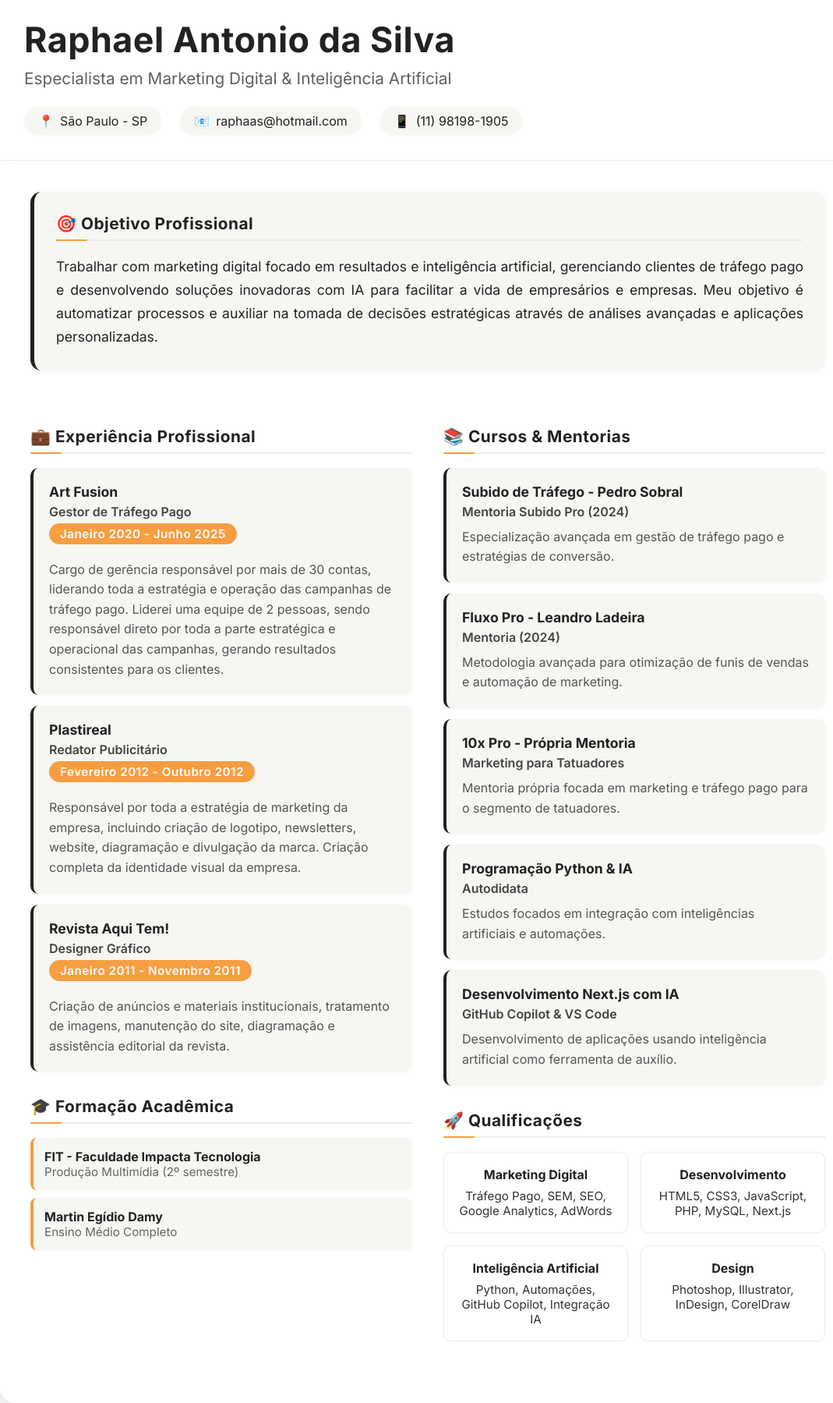
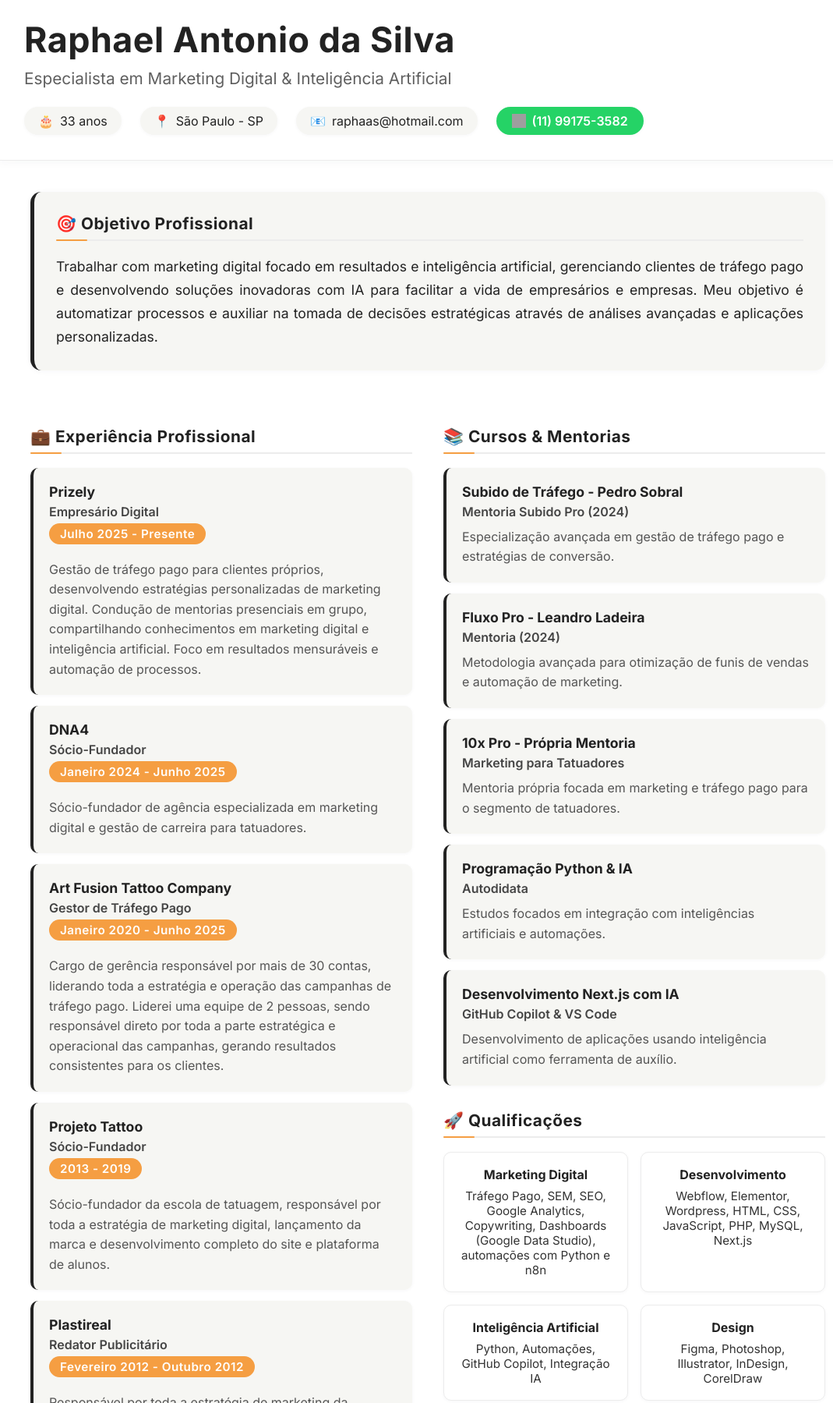
Before and after one commit to raphaelsaru/curriculo, a plain HTML site: page index.html in a window 1280 px wide. Shown: the part 80-1879 px from the top of the page at 78% size, without its empty margins (91-1160 px from the left). Drawn offline with Linux system fonts and the light colour scheme; grey boxes are pictures that could not be loaded.

Commit message:
content updated

```diff
--- a/index.html
+++ b/index.html
@@ -14,6 +14,10 @@
                 <p class="title">Especialista em Marketing Digital & Inteligência Artificial</p>
                 <div class="contact-info">
                     <div class="contact-item">
+                        <span>🎂</span>
+                        <span>33 anos</span>
+                    </div>
+                    <div class="contact-item">
                         <span>📍</span>
                         <span>São Paulo - SP</span>
                     </div>
@@ -21,10 +25,13 @@
                         <span>📧</span>
                         <span>raphaas@hotmail.com</span>
                     </div>
-                    <div class="contact-item">
-                        <span>📱</span>
-                        <span>(11) 98198-1905</span>
+                    <div class="contact-item whatsapp-btn">
+                        <a href="https://wa.me/5511991753582?text=Ol%C3%A1%20Raphael%2C%20estou%20entrando%20em%20contato%20atrav%C3%A9s%20do%20seu%20curr%C3%ADculo%20online" target="_blank" class="whatsapp-link">
+                            <img src="https://cdn.jsdelivr.net/gh/simple-icons/simple-icons/icons/whatsapp.svg" alt="WhatsApp" class="whatsapp-icon">
+                            <span>(11) 99175-3582</span>
+                        </a>
                     </div>
+
                 </div>
             </div>
         </div>
@@ -38,16 +45,38 @@
             <div class="left-column">
                 <div class="section">
                     <h2 class="section-title">💼 Experiência Profissional</h2>
-
                     <div class="experience-item">
-                        <div class="company-name">Art Fusion</div>
+                        <div class="company-name">Prizely</div>
+                        <div class="position">Empresário Digital</div>
+                        <div class="period">Julho 2025 - Presente</div>
+                        <div class="description">
+                            Gestão de tráfego pago para clientes próprios, desenvolvendo estratégias personalizadas de marketing digital. Condução de mentorias presenciais em grupo, compartilhando conhecimentos em marketing digital e inteligência artificial. Foco em resultados mensuráveis e automação de processos.
+                        </div>
+                    </div>
+                    <div class="experience-item">
+                        <div class="company-name">DNA4</div>
+                        <div class="position">Sócio-Fundador</div>
+                        <div class="period">Janeiro 2024 - Junho 2025</div>
+                        <div class="description">
+                            Sócio-fundador de agência especializada em marketing digital e gestão de carreira para tatuadores.
+                        </div>
+                    </div>
+                    <div class="experience-item">
+                        <div class="company-name">Art Fusion Tattoo Company</div>
                         <div class="position">Gestor de Tráfego Pago</div>
                         <div class="period">Janeiro 2020 - Junho 2025</div>
                         <div class="description">
                             Cargo de gerência responsável por mais de 30 contas, liderando toda a estratégia e operação das campanhas de tráfego pago. Liderei uma equipe de 2 pessoas, sendo responsável direto por toda a parte estratégica e operacional das campanhas, gerando resultados consistentes para os clientes.
                         </div>
                     </div>
-
+                    <div class="experience-item">
+                        <div class="company-name">Projeto Tattoo</div>
+                        <div class="position">Sócio-Fundador</div>
+                        <div class="period">2013 - 2019</div>
+                        <div class="description">
+                            Sócio-fundador da escola de tatuagem, responsável por toda a estratégia de marketing digital, lançamento da marca e desenvolvimento completo do site e plataforma de alunos.
+                        </div>
+                    </div>
                     <div class="experience-item">
                         <div class="company-name">Plastireal</div>
                         <div class="position">Redator Publicitário</div>
@@ -56,7 +85,6 @@
                             Responsável por toda a estratégia de marketing da empresa, incluindo criação de logotipo, newsletters, website, diagramação e divulgação da marca. Criação completa da identidade visual da empresa.
                         </div>
                     </div>
-
                     <div class="experience-item">
                         <div class="company-name">Revista Aqui Tem!</div>
                         <div class="position">Designer Gráfico</div>
@@ -67,19 +95,7 @@
                     </div>
                 </div>
 
-                <div class="section">
-                    <h2 class="section-title">🎓 Formação Acadêmica</h2>
 
-                    <div class="education-item">
-                        <div class="school-name">FIT - Faculdade Impacta Tecnologia</div>
-                        <div class="degree">Produção Multimídia (2º semestre)</div>
-                    </div>
-
-                    <div class="education-item">
-                        <div class="school-name">Martin Egídio Damy</div>
-                        <div class="degree">Ensino Médio Completo</div>
-                    </div>
-                </div>
             </div>
 
             <div class="right-column">
@@ -123,12 +139,12 @@
                     <div class="skills-grid">
                         <div class="skill-category">
                             <h4>Marketing Digital</h4>
-                            <p>Tráfego Pago, SEM, SEO, Google Analytics, AdWords</p>
+                            <p>Tráfego Pago, SEM, SEO, Google Analytics, Copywriting, Dashboards (Google Data Studio), automações com Python e n8n</p>
                         </div>
 
                         <div class="skill-category">
                             <h4>Desenvolvimento</h4>
-                            <p>HTML5, CSS3, JavaScript, PHP, MySQL, Next.js</p>
+                            <p>Webflow, Elementor, Wordpress, HTML, CSS, JavaScript, PHP, MySQL, Next.js</p>
                         </div>
 
                         <div class="skill-category">
@@ -138,8 +154,26 @@
 
                         <div class="skill-category">
                             <h4>Design</h4>
-                            <p>Photoshop, Illustrator, InDesign, CorelDraw</p>
+                            <p>Figma, Photoshop, Illustrator, InDesign, CorelDraw</p>
                         </div>
+
+
+                    </div>
+
+
+                </div>
+
+                 <div class="section">
+                    <h2 class="section-title">🎓 Formação Acadêmica</h2>
+
+                    <div class="education-item">
+                        <div class="school-name">FIT - Faculdade Impacta Tecnologia</div>
+                        <div class="degree">Produção Multimídia</div>
+                    </div>
+
+                    <div class="education-item">
+                        <div class="school-name">Martin Egídio Damy</div>
+                        <div class="degree">Ensino Médio Completo</div>
                     </div>
                 </div>
             </div>
--- a/style.css
+++ b/style.css
@@ -262,6 +262,37 @@ body {
     box-shadow: 0 4px 16px rgba(44,62,80,0.08);
 }
 
+.whatsapp-btn {
+    padding: 0;
+    background: none;
+    box-shadow: none;
+}
+
+.whatsapp-link {
+    display: inline-flex;
+    align-items: center;
+    gap: 8px;
+    background: #25d366;
+    color: #fff;
+    font-weight: 600;
+    border-radius: 24px;
+    padding: 8px 20px;
+    text-decoration: none;
+    box-shadow: 0 1px 4px rgba(44,62,80,0.04);
+    transition: background 0.2s, box-shadow 0.2s, transform 0.2s;
+}
+.whatsapp-link:hover {
+    background: #1ebe57;
+    box-shadow: 0 4px 16px rgba(44,62,80,0.08);
+    transform: scale(1.03);
+}
+
+.whatsapp-icon {
+    width: 18px;
+    height: 18px;
+    filter: none;
+}
+
 @media (max-width: 900px) {
     .container {
         margin: 16px;
```
Also changed, not shown: saru-profile.png (added).
